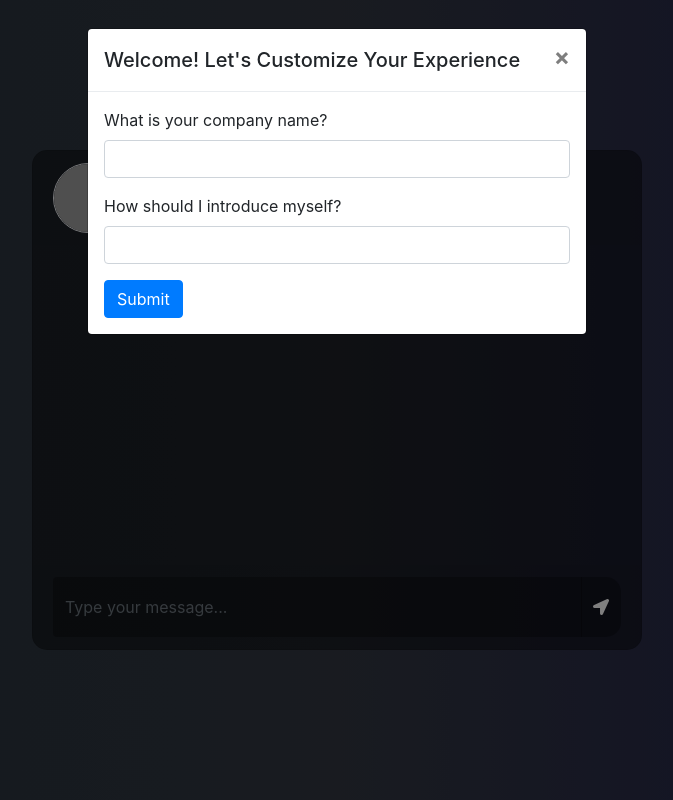
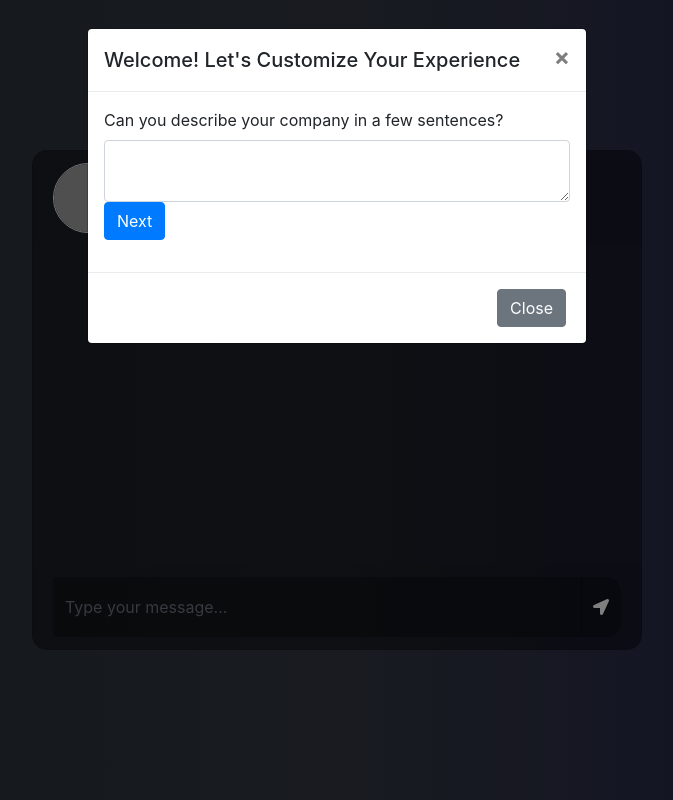
Before and after one commit to imadahmad97/customer-support-bot, a Flask app: page / in a window 1280 px wide. Shown: the whole page, without its empty margins (303-976 px from the left). Run offline with Flask 3, Linux system fonts and the light colour scheme; some libraries are stand-ins or nearby versions; grey boxes are pictures that could not be loaded.

Commit message:
configured multi step form

```diff
--- a/app.py
+++ b/app.py
@@ -74,13 +74,13 @@ def set_context():
         json: JSON object confirming the context update or an error message.
     """
     data = request.get_json()
-    company_name = data.get('companyName')
-    bot_introduction = data.get('botIntroduction')
+    company_context = data.get('companyContext')
+    bot_info = data.get('botInfo')
     global global_context
     global_context = f"""
-    This is a customer service bot designed to assist with inquiries about products and services offered by {company_name}. It introduces itself as {bot_introduction}.
+    This is a customer service bot designed to assist with inquiries about products and services offered by a company. Here is some company context: {company_context}.
+    Here's some info about how you should act: {bot_info}.
     """
-    print("Updated global context:", global_context)
     return jsonify({'message': 'Context updated successfully'})
 
 if __name__ == '__main__':
--- a/templates/chat.html
+++ b/templates/chat.html
@@ -21,17 +21,26 @@
             </button>
           </div>
           <div class="modal-body">
-            <form id="initialQuestionsForm">
-              <div class="form-group">
-                <label for="companyName">What is your company name?</label>
-                <input type="text" class="form-control" id="companyName" required>
+             <!-- Question 1 -->
+             <div class="question" id="question1">
+                <div class="form-group">
+                  <label for="companyContext">Can you describe your company in a few sentences?</label>
+                  <textarea class="form-control" id="companyContext" required></textarea>
+                  <button type="button" class="btn btn-primary next-btn">Next</button>
+                </div>
               </div>
-              <div class="form-group">
-                <label for="botIntroduction">How should I introduce myself?</label>
-                <input type="text" class="form-control" id="botIntroduction" required>
+              <!-- Question 2 -->
+              <div class="question" id="question2" style="display: none;">
+                <div class="form-group">
+                  <label for="botInfo">What name would you like your chatbot to have?</label>
+                  <input type="text" class="form-control" id="botInfo" required>
+                  <button type="button" class="btn btn-primary next-btn">Next</button>
+                </div>
               </div>
-              <button type="submit" class="btn btn-primary">Submit</button>
-            </form>
+          </div>
+          <div class="modal-footer">
+            <button type="button" class="btn btn-secondary" data-dismiss="modal">Close</button>
+            <button type="button" class="btn btn-primary" id="submitQuestions" style="display: none;">Submit</button>
           </div>
         </div>
       </div>
@@ -72,24 +81,26 @@
 
     <script>
         $(document).ready(function() {
-            // Show the modal on page load
             $('#initialQuestionsModal').modal('show');
 
-            // Handle form submission for initial questions
-            $('#initialQuestionsForm').on('submit', function(event) {
-                event.preventDefault();
-                var companyName = $('#companyName').val();
-                var botIntro = $('#botIntroduction').val();
+            $('.next-btn').click(function() {
+                var currentQuestion = $(this).closest('.question');
+                var nextQuestion = currentQuestion.next('.question');
 
-                // Hide the modal after submission
-                $('#initialQuestionsModal').modal('hide');
+                currentQuestion.hide();
 
-                // Send the data to the server to update context
+                if(nextQuestion.length) {
+                    nextQuestion.show();
+                } else {
+                    $('#submitQuestions').show();
+                }
+            });
+
                 $.ajax({
                     type: 'POST',
                     url: '/setContext',
                     contentType: 'application/json',
-                    data: JSON.stringify({ companyName: companyName, botIntroduction: botIntro }),
+                    data: JSON.stringify({ companyContext: companyContext, botInfo: botInfo }),
                     success: function() {
                         console.log('Context updated successfully.');
                     },
@@ -99,7 +110,6 @@
                 });
             });
 
-            // Chat message submission
             $("#messageArea").on("submit", function(event) {
                 event.preventDefault();
                 const date = new Date();
@@ -123,7 +133,6 @@
                     $("#messageFormeight").append($.parseHTML(botHtml));
                 });
             });
-        });
     </script>
 </body>
 </html>
```
